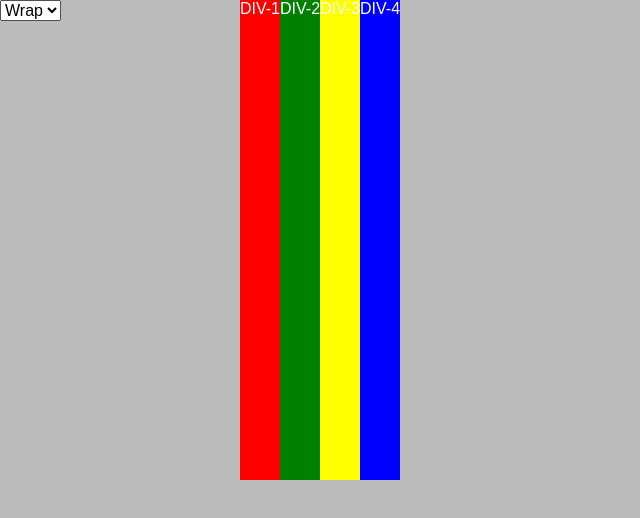
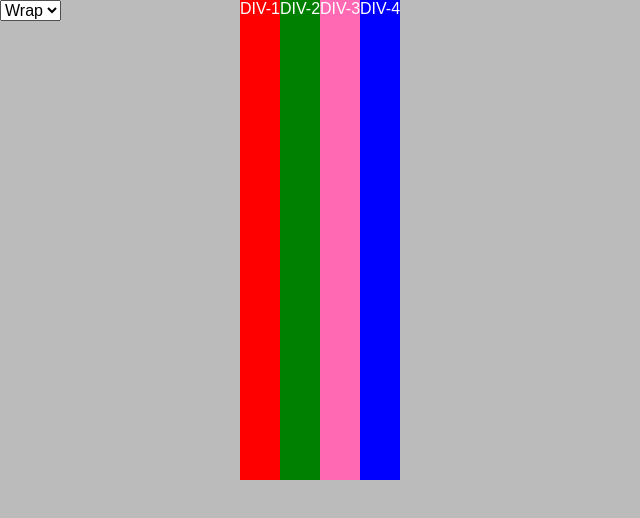
Before and after one commit to kozakl/flexbox-samples, a React app: page /#/wrap in a window 1280 px wide. Shown: the top 518 px of the page, without its empty margins (0-640 px from the left). Built offline with nearby package versions, Linux system fonts and the light colour scheme.

Commit message:
Update div3 color for readability

```diff
--- a/src/pages/wrap-sample/WrapSample.pcss
+++ b/src/pages/wrap-sample/WrapSample.pcss
@@ -24,7 +24,7 @@
 
 .div3 {
   @extend .div;
-  background: yellow;
+  background: hotpink;
 }
 
 .div4 {
```
